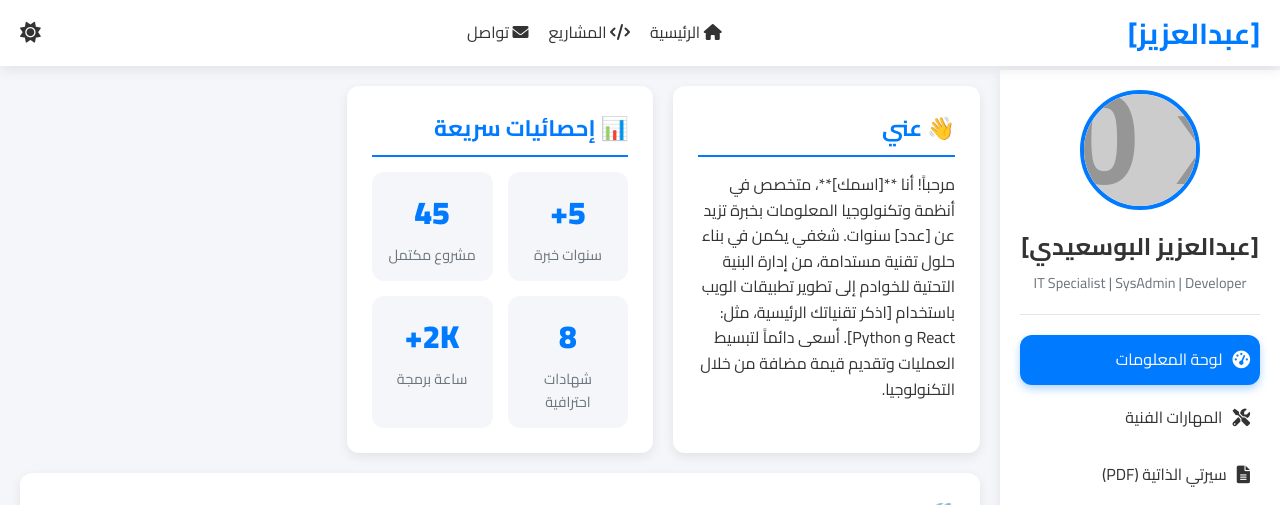
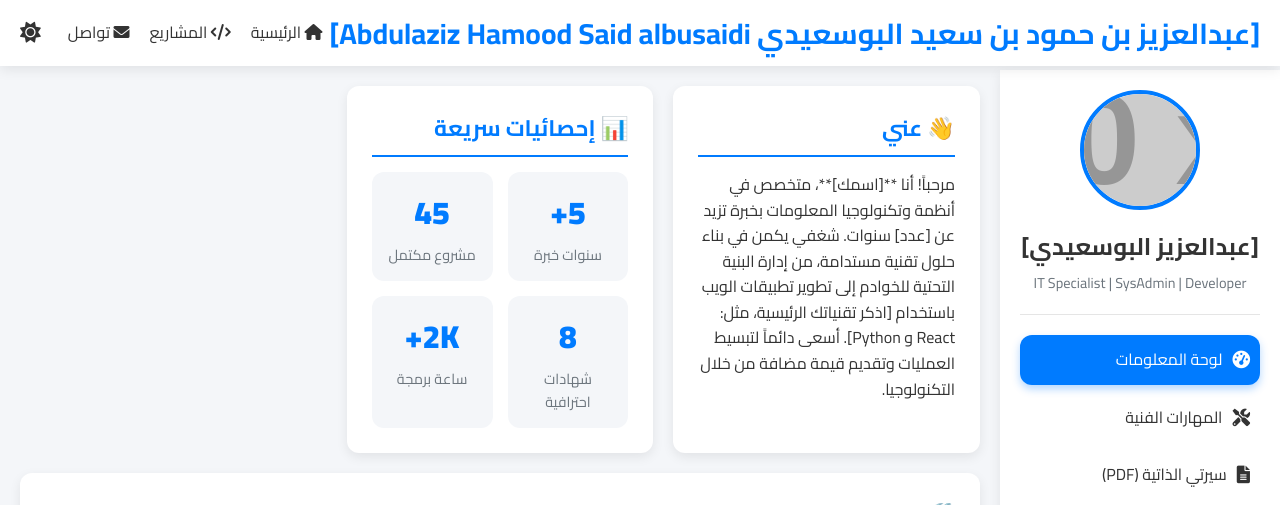
Before and after one commit to AbdulazizAlbusaidi/Abdulaziz, a plain HTML site: page index.html in a window 1280 px wide. Shown: the top 505 px of the page. Drawn offline with Linux system fonts and the light colour scheme; placeholder pictures from the web are drawn by us.

Commit message:
Update index.html
Signed-off-by: AbdulazizAlbusaidi <80568315+AbdulazizAlbusaidi@users.noreply.github.com>

```diff
--- a/index.html
+++ b/index.html
@@ -4,7 +4,7 @@
 <head>
     <meta charset="UTF-8">
     <meta name="viewport" content="width=device-width, initial-scale=1.0">
-    <title>[عبدالعزيز] | لوحة المعلومات الشخصية</title>
+    <title>[ AbuOmar | لوحة المعلومات الشخصية ]</title>
 
     <link href="https://fonts.googleapis.com/css2?family=Cairo:wght@300;400;700;900&display=swap" rel="stylesheet">
 
@@ -406,7 +406,7 @@
 <body>
 
     <nav class="navbar">
-        <div class="navbar-logo">[عبدالعزيز]</div>
+        <div class="navbar-logo">[عبدالعزيز بن حمود بن سعيد البوسعيدي Abdulaziz Hamood Said albusaidi]</div>
 
         <ul class="nav-links">
             <li><a href="#about"><i class="fas fa-home"></i> الرئيسية</a></li>
```
